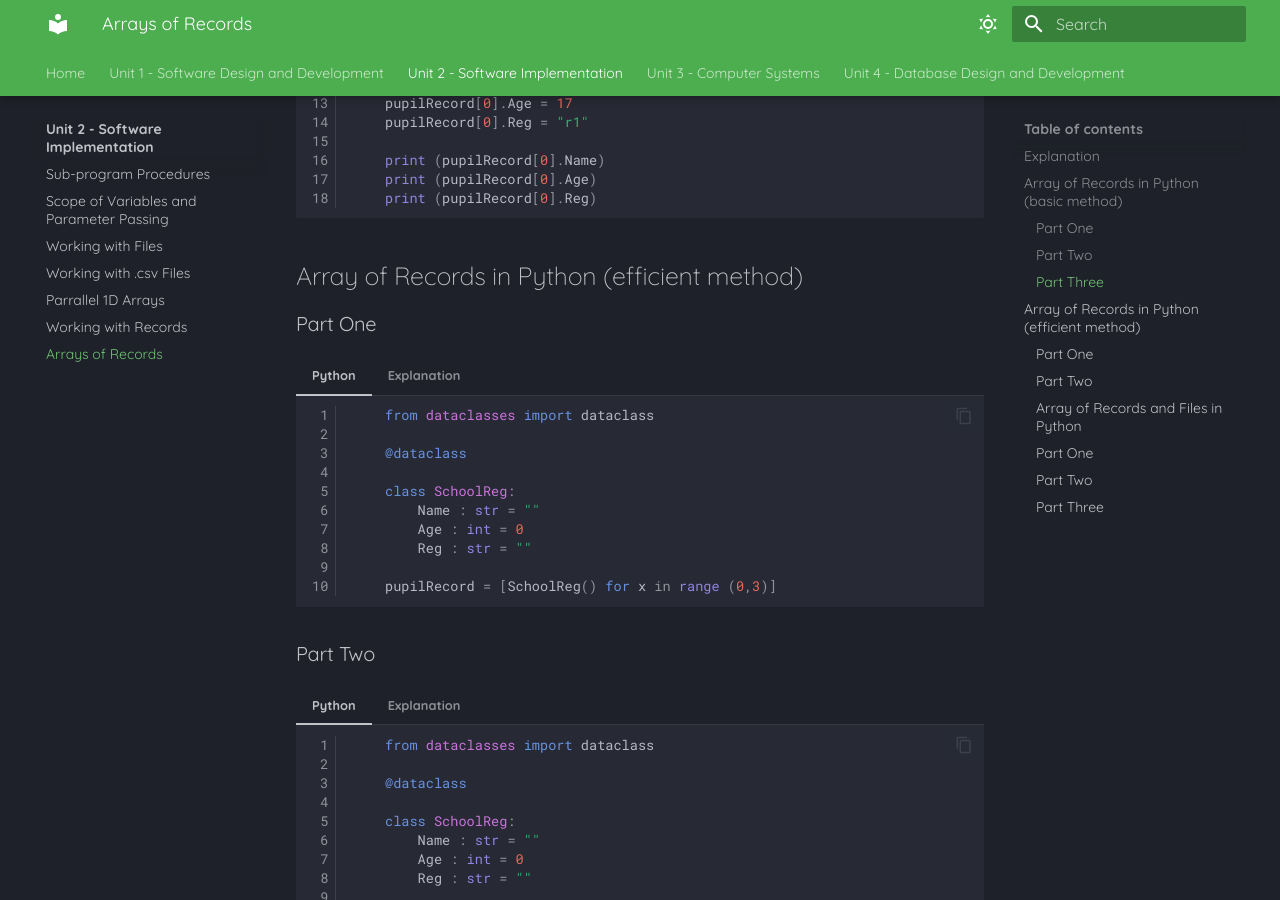
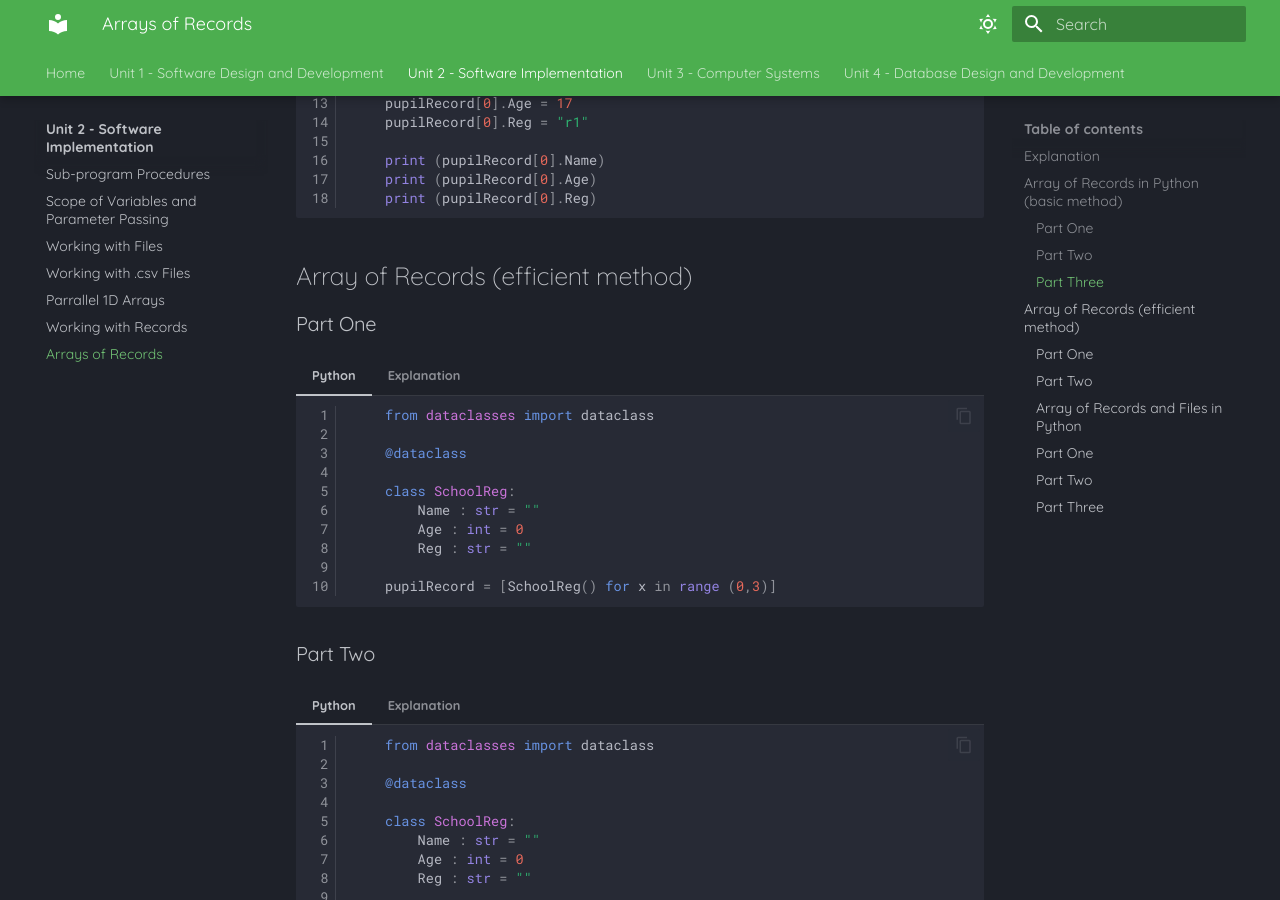
Before and after one commit to Mr-Wood-CS/Higher-Computing-Science-MD-Files, an MkDocs documentation site: the page built from docs/SI/09-Arrays-of-Records.md, in a window 1280 px wide and 900 px high, scrolled down 1688 px. Built offline with MkDocs 1.6.1 and Material for MkDocs 9.7.7, drawn with Linux system fonts in a browser that asks for light colours.

Commit message:
Update 09-Arrays-of-Records.md

````diff
--- a/docs/SI/09-Arrays-of-Records.md
+++ b/docs/SI/09-Arrays-of-Records.md
@@ -115,14 +115,13 @@ These boxes are part of a record, and we can easily look inside each one to see
 	Finally, this prints the registration number of the first student, which is "r1".
 
 
-## Array of Records in Python (efficient method)
+## Array of Records (efficient method)
 
 ### Part One
 
 === "Python"
 
     ``` python linenums="1"
-
 		from dataclasses import dataclass
 
 		@dataclass
@@ -133,7 +132,6 @@ These boxes are part of a record, and we can easily look inside each one to see
 		    Reg : str = ""
 
 		pupilRecord = [SchoolReg() for x in range (0,3)]
-
     ```
 
 === "Explanation"
````
